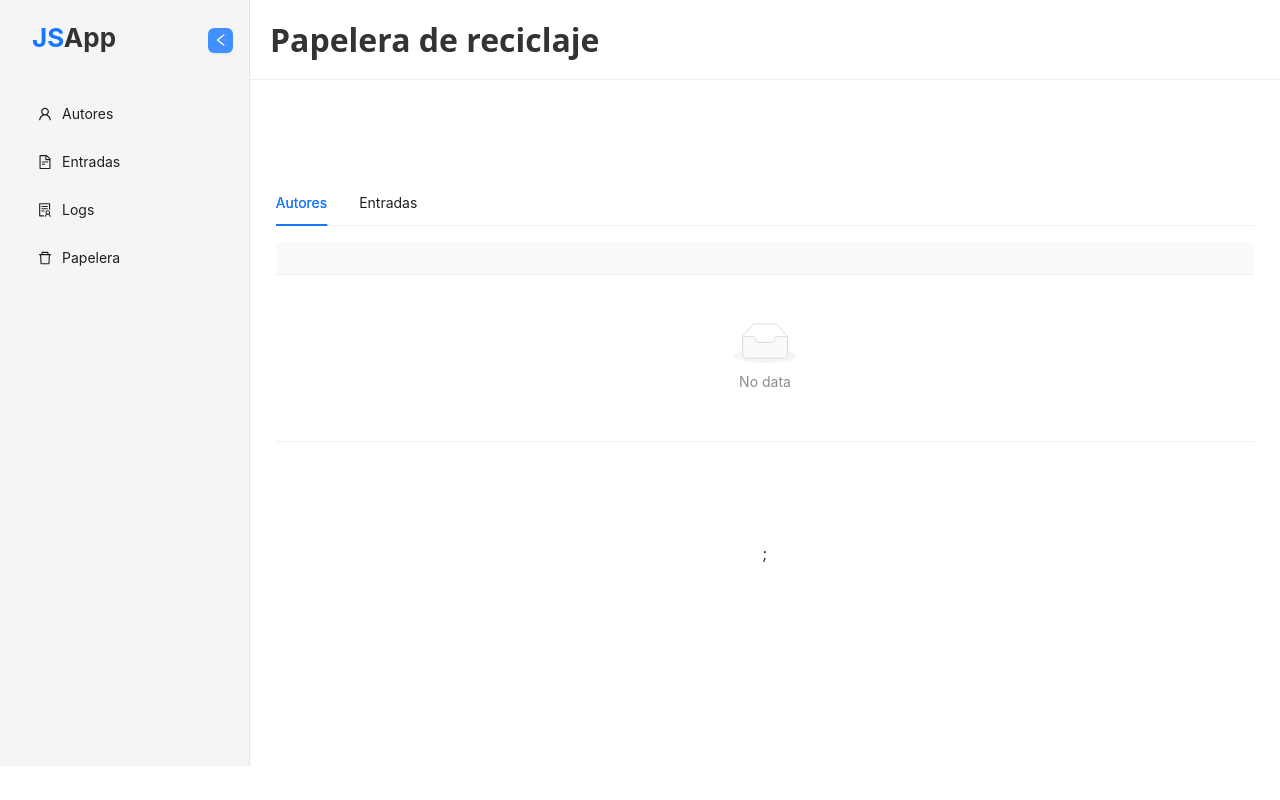
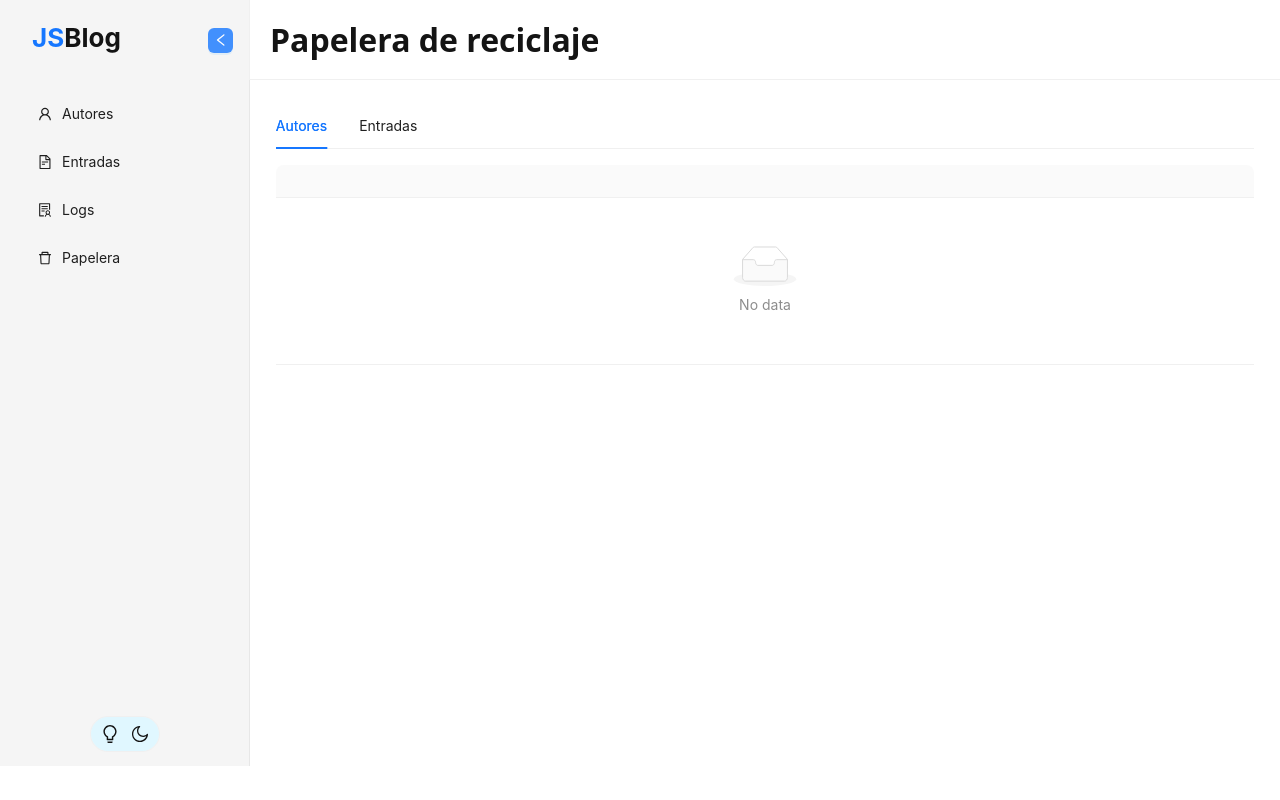
Before and after one commit to ClaraMino1/Front-tp-programacion-III, a React (Vite) app: page /recycleBin in a window 1280 px wide. Built offline with nearby package versions, Linux system fonts and the light colour scheme.

Commit message:
Agregue: Tema oscuro, loading funcional, arregle las paginaciones y algunos bugs y efectos visuales pequeños

```diff
--- a/src/App.css
+++ b/src/App.css
@@ -1,14 +1,33 @@
+/* Reset básico */
 * {
   box-sizing: border-box;
   padding: 0;
   margin: 0;
 }
 
+/* Variables de color para modo claro */
+:root {
+  --color-bg: #ffffff;
+  --color-text: #141414;
+  --color-border: #f0f0f0;
+  --color-header-bg: #f5f5f5;
+}
+
+/* Variables para modo oscuro */
+body.dark-mode {
+  --color-bg: #141414;
+  --color-text: #f0f0f0;
+  --color-border: #333333;
+  --color-header-bg: #1f1f1f;
+}
+
+/* Estilos generales */
 body {
   font-family: system-ui, "Segoe UI", Helvetica, Arial, sans-serif;
   line-height: 1.5;
   font-weight: 400;
-    color: #333333;
+  color: var(--color-text);
+  background-color: var(--color-bg);
 }
 
 a {
@@ -16,28 +35,29 @@ a {
   text-decoration: inherit;
 }
 
+hr {
+  opacity: 0.5;
+}
+
+/* Contenedor global */
 .container {
   max-width: 1200px;
   margin: auto;
   padding: 86px 64px;
 }
 
-hr {
-    opacity: 0.5;
+/* Layout principal */
+.app-container {
+  display: flex;
+  height: 100vh;
 }
 
-.app-container {
-    display: flex;
-    height: 100vh; /* Ocupa toda la altura de la pantalla */
-}
-
+/* Zona de contenido principal */
 .main-content {
-    flex-grow: 1; /* Ocupa todo el espacio restante */
+  flex-grow: 1;
   display: flex;
   flex-direction: column;
-    /* justify-content: center;  Centra horizontalmente */
-    align-items: center; /* Centra verticalmente */
-    background-color: #ffffff; /* Color de fondo opcional */
-
-    gap: 100px;
+  align-items: center;
+  background-color: var(--color-bg);
+  gap: 23px;
 }
--- a/src/App.jsx
+++ b/src/App.jsx
@@ -1,22 +1,48 @@
-import React from "react";
+import React, { useState, useEffect } from "react";
 import "./App.css";
 import { BrowserRouter as Router, Routes, Route } from "react-router-dom";
+import { ConfigProvider, theme as antdTheme } from "antd";
 import Sidebar from "./components/Sidebar/Sidebar";
-import EntryLog from "./components/EntryLogs/EntryLog"
-import RecycleBin from './components/RecycleBin/RecycleBin';
+import HomePage from "./components/HomePage/HomePage";
+import EntryLog from "./components/EntryLogs/EntryLog";
+import RecycleBin from "./components/RecycleBin/RecycleBin";
 
 // estas dos lineas se van cuando existan los componentes author y entries
 const Author = () => <h2>Pagina de autores</h2>;
 const Entries = () => <h2>Pagina de entradas</h2>;
 
 const App = () => {
+  // Cargar tema inicial desde localStorage
+  const [isDarkMode, setIsDarkMode] = useState(() => {
+    return localStorage.getItem("darkMode") === "true";
+  });
+
+  // Aplicar clase al body y guardar preferencia cada vez que cambia
+  useEffect(() => {
+    document.body.classList.toggle("dark-mode", isDarkMode);
+    localStorage.setItem("darkMode", isDarkMode);
+  }, [isDarkMode]);
+
+  // Función para alternar tema
+  const toggleTheme = () => {
+    setIsDarkMode(prev => !prev);
+  };
+
   return (
-    <>
+    <ConfigProvider
+      theme={{
+        algorithm: isDarkMode
+          ? antdTheme.darkAlgorithm
+          : antdTheme.defaultAlgorithm,
+      }}
+    >
       <Router>
         <div className="app-container">
-            <Sidebar />
+          <Sidebar isDarkMode={isDarkMode} toggleTheme={toggleTheme} />
+
           <div className="main-content">
             <Routes>
+              <Route path="/" element={<HomePage />} />
               <Route path="/author" element={<Author />} />
               <Route path="/entries" element={<Entries />} />
               <Route path="/entryLogs" element={<EntryLog />} />
@@ -25,7 +51,7 @@ const App = () => {
           </div>
         </div>
       </Router>
-    </>
+    </ConfigProvider>
   );
 };
 
--- a/src/components/EntryLogs/EntryLog.css
+++ b/src/components/EntryLogs/EntryLog.css
@@ -0,0 +1,4 @@
+.entryLogContainer {
+  background-color: var(--color-bg);
+  color: var(--color-text);
+}
--- a/src/components/EntryLogs/EntryLog.jsx
+++ b/src/components/EntryLogs/EntryLog.jsx
@@ -3,6 +3,7 @@ import React from 'react';
 import Title from '../Title/Title';
 import { Table } from 'antd';
 import { useEffect, useState } from "react";
+import { LoadingOutlined } from '@ant-design/icons';
 
 const columns = [
   {
@@ -46,7 +47,24 @@ function EntryLog() {
     return(
       <>
         <Title name="Logs de entradas" />
-        <Table columns={columns} dataSource={entrylogs} style={{ width: "95%"}} bordered/>
+        <Table
+          rowKey="id"
+          style={{ width: "95%"}}
+          columns={columns}
+          dataSource={entrylogs}
+          loading={{
+            spinning: !entrylogs.length, //le dice al componente si debe mostrarse el icono de carga. Se activa (true) cuando entrylogs.length es 0, o sea, cuando todavía no llegaron los datos.
+            indicator: //define qué se va a mostrar como ícono de carga
+            <div style={{ marginTop: "58px" }}>
+              <LoadingOutlined spin size="large"/>
+            </div>
+          }}
+          pagination={{
+            pageSize: 9, //cantidad de filas por pagina
+          }}
+          size='small' //tamaño de la tabla
+          bordered //aplica los bordes a la tabla
+        />
       </>
     )
 }
--- /dev/null
+++ b/src/components/HomePage/HomePage.jsx
@@ -0,0 +1,12 @@
+import Title from '../Title/Title';
+
+const HomePage = () => {
+    return (
+        <>
+            <Title name="Pagina de inicio" />
+            <h2>index</h2>
+        </>
+    )
+};
+
+export default HomePage;
--- a/src/components/RecycleBin/RecycleBin.jsx
+++ b/src/components/RecycleBin/RecycleBin.jsx
@@ -21,6 +21,6 @@ const items = [
 const RecycleBin = () =>
     <>
         <Title name="Papelera de reciclaje" />
-        <Tabs className='tabs' defaultActiveKey="1" items={items} onChange={onChange} />;
+        <Tabs className='tabs' defaultActiveKey="1" items={items} onChange={onChange} />
     </>
 export default RecycleBin;
--- a/src/components/Sidebar/Sidebar.css
+++ b/src/components/Sidebar/Sidebar.css
@@ -1,13 +1,10 @@
 .sider header {
   height: 80px;
-
   display: flex;
   align-items: center;
   justify-content: space-between;
-
-    background-color: #f5f5f5;
-    border-inline-end: 1px solid rgba(5, 5, 5, 0.06);
-
+  background-color: var(--color-header-bg);
+  border-inline-end: 1px solid var(--color-border);
   position: relative;
   padding: 0 16px 0 32px;
   transition: padding ease 0.3s;
@@ -36,6 +33,16 @@
   opacity: 0;
 }
 
+:where(.css-dev-only-do-not-override-36gkoj) a:hover {
+    color: var(--color-text);
+}
+
+/*
+cuando se activa el modo oscuro, si haces hover sobre el h2 se ve oscuro y no deberia ser asi
+body.dark-mode :where(.css-dev-only-do-not-override-36gkoj) a:hover {
+  color: #F0F0F0;
+}  */
+
 .sider .toggleButton {
   color: #fff;
   background: #1677ff;
@@ -56,11 +63,10 @@
   height: 100%;
   display: flex;
   flex-direction: column;
-    background-color: #f5f5f5;
+  background-color: var(--color-header-bg);
   padding: 10px;
 }
 
-/* esto no se deberia hacer asi */
-.sideMenu{
-    height: 85.8%!important;
+.sideMenu {
+  height: 85.8% !important;
 }
--- a/src/components/Sidebar/Sidebar.jsx
+++ b/src/components/Sidebar/Sidebar.jsx
@@ -1,7 +1,6 @@
-// import { Link } from "react-router-dom";
 import "./Sidebar.css";
 import { useState } from "react";
-import { useNavigate } from "react-router-dom";
+import { useNavigate, Link } from "react-router-dom";
 import {
     UserOutlined,
     LeftOutlined,
@@ -13,6 +12,8 @@ import {
 
 import { Button, Menu } from "antd";
 import Sider from "antd/es/layout/Sider";
+import ThemeToggle from "../ThemeToggle/ThemeToggle";
+
 
 // Lista de elementos del menú con sus respectivas rutas y íconos
 const items = [
@@ -23,9 +24,9 @@ const items = [
 ];
 
 // Componente Sidebar
-const Sidebar = () => {
-    // Estado para controlar si la sidebar está colapsada o expandida
-    const [collapsed, setCollapsed] = useState(false);
+const Sidebar = ({ isDarkMode, toggleTheme }) => {
+    const [collapsed, setCollapsed] = useState(false); // Estado para controlar si la sidebar está colapsada o expandida
+    const [selectedKey, setSelectedKey] = useState("");
     const navigate = useNavigate(); // Hook para manejar la navegación
 
     // Función para cambiar el estado de la sidebar
@@ -35,10 +36,12 @@ const Sidebar = () => {
 
     // Función para manejar la navegación al hacer clic en un elemento del menú
     const handleMenuClick = ({ key }) => {
+        setSelectedKey(key); // actualiza el ítem seleccionado
         navigate(key); // Redirige a la ruta correspondiente
     };
 
     return (
+        <>
             <Sider
                 trigger={null}
                 collapsible
@@ -50,10 +53,12 @@ const Sidebar = () => {
                 className="sider">
 
                 <header>
+                    <Link to="/" onClick={() => setSelectedKey("")}>
                         <h2>
                             <span className="collapsedLogo">JS</span>
-                    <span className="expandedLogo">App</span>
+                            <span className="expandedLogo">Blog</span>
                         </h2>
+                    </Link>
 
                     <Button
                         type="primary"
@@ -66,13 +71,16 @@ const Sidebar = () => {
 
                 <Menu
                     onClick={handleMenuClick}
+                    selectedKeys={[selectedKey]}
                     defaultSelectedKeys={[""]}
                     defaultOpenKeys={[""]}
                     mode="inline"
                     items={items}
                     className="sideMenu"/*esto no deberia hacerse asi*/
                 />
+                <ThemeToggle isDarkMode={isDarkMode} toggleTheme={toggleTheme}/>
             </Sider>
+        </>
     );
 };
 
--- /dev/null
+++ b/src/components/ThemeToggle/ThemeToggle.css
@@ -0,0 +1,69 @@
+.theme-toggle {
+  width: 70px;
+  height: 36px;
+  border-radius: 20px;
+  position: relative;
+  cursor: pointer;
+  overflow: hidden;
+  background-color: transparent;
+  border: 1px solid var(--color-border);
+  margin: -50px auto 10px auto;
+}
+
+.toggle-background {
+  position: absolute;
+  top: 0;
+  left: 0;
+  width: 200%;
+  height: 100%;
+  background: linear-gradient(
+    to right,
+    #e0f7ff 0%,
+    #e0f7ff 50%,
+    #1e1e1e 50%,
+    #1e1e1e 100%
+  );
+  transition: transform 0.3s ease;
+  z-index: 0;
+}
+
+.theme-toggle.light .toggle-background {
+  transform: translateX(0%);
+}
+
+.theme-toggle.dark .toggle-background {
+  transform: translateX(-50%);
+}
+
+.toggle-icons {
+  position: absolute;
+  top: 0;
+  width: 100%;
+  height: 100%;
+  z-index: 1;
+  display: flex;
+  justify-content: space-between;
+  align-items: center;
+  padding: 0 10px;
+}
+
+.icon {
+  font-size: 18px;
+  color: var(--color-text);
+}
+
+.toggle-indicator {
+  position: absolute;
+  top: 3px;
+  width: 30px;
+  height: 30px;
+  background-color: #1677ff;
+  border-radius: 50%;
+  z-index: 2;
+  transition: left 0.3s ease;
+  left: 5px;
+}
+
+.theme-toggle.dark .toggle-indicator {
+  left: 65px;
+}
--- /dev/null
+++ b/src/components/ThemeToggle/ThemeToggle.jsx
@@ -0,0 +1,36 @@
+
+import { useEffect, useState } from "react";
+import { BulbOutlined, MoonOutlined } from "@ant-design/icons";
+import "./ThemeToggle.css";
+
+const ThemeToggle = ({ isDarkMode, toggleTheme }) => {
+  const [animating, setAnimating] = useState(false);
+
+  const handleClick = () => {
+    setAnimating(true);
+    toggleTheme();
+  };
+
+  useEffect(() => {
+    const timeout = setTimeout(() => setAnimating(false), 300); // tiempo de animación
+    return () => clearTimeout(timeout);
+  }, [isDarkMode]);
+
+  return (
+    <div
+      className={`theme-toggle ${isDarkMode ? "dark" : "light"} ${
+        animating ? "animating" : ""
+      }`}
+      onClick={handleClick}
+    >
+      <div className="toggle-background" />
+      <div className="toggle-icons">
+        <BulbOutlined className="icon left" />
+        <MoonOutlined className="icon right" />
+      </div>
+      {/* <div className="toggle-indicator" /> */}
+    </div>
+  );
+};
+
+export default ThemeToggle;
--- a/src/components/Title/Title.css
+++ b/src/components/Title/Title.css
@@ -1,10 +1,14 @@
-.titleContainer{
+.titleContainer {
   width: 100%;
   height: 80px;
   padding: 20px;
-    border-bottom: 1px solid #f0f0f0;
+  border-bottom: 1px solid var(--color-border);
   display: flex;
   align-items: center;
   justify-content: flex-start;
-    background-color: #ffffff;
+  background-color: var(--color-bg);
 }
+
+.title {
+  color: var(--color-text);
+}
```
Also changed, not shown: src/components/HomePage/HomePage.css (added). Lines whose indentation alone changed are shown as unchanged.
